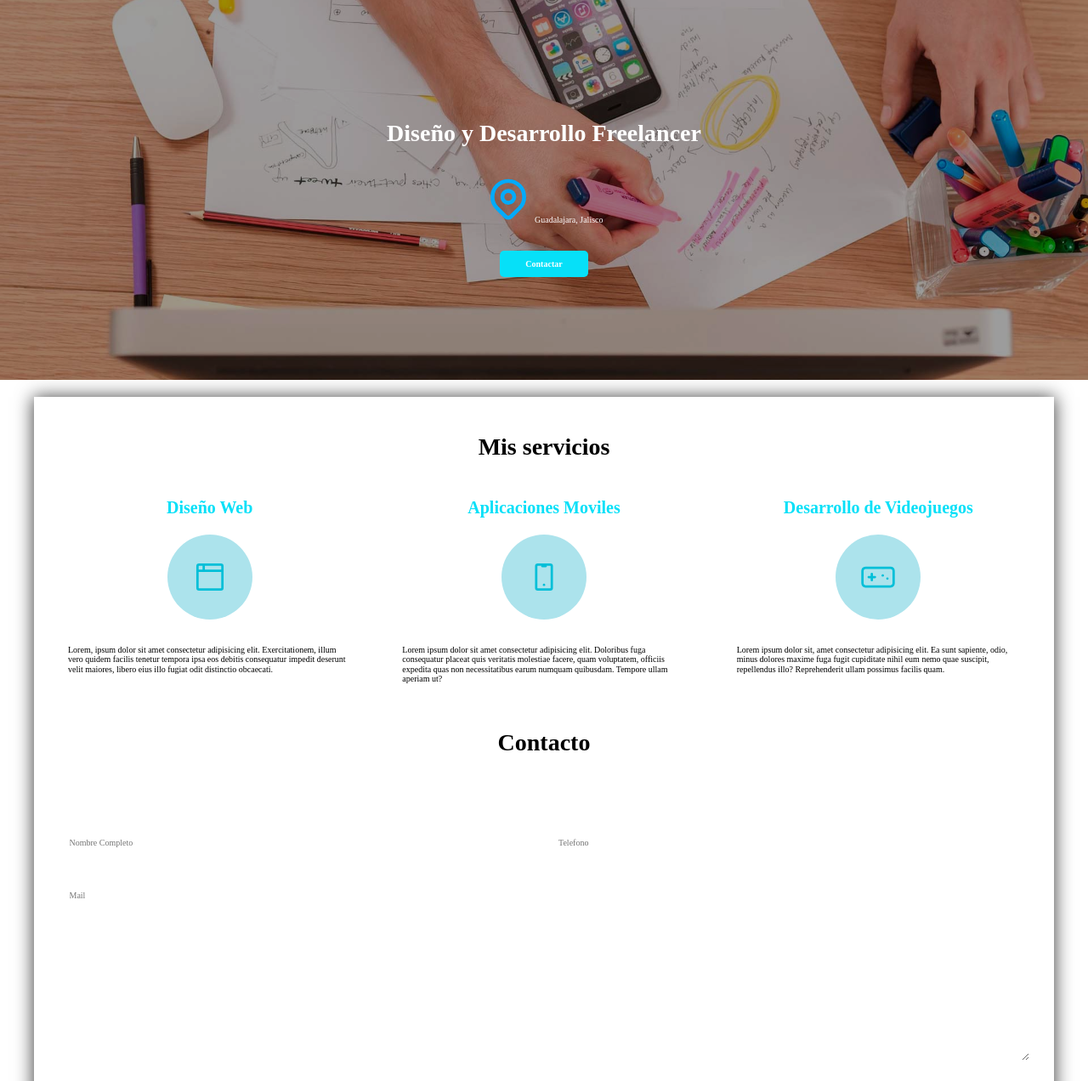
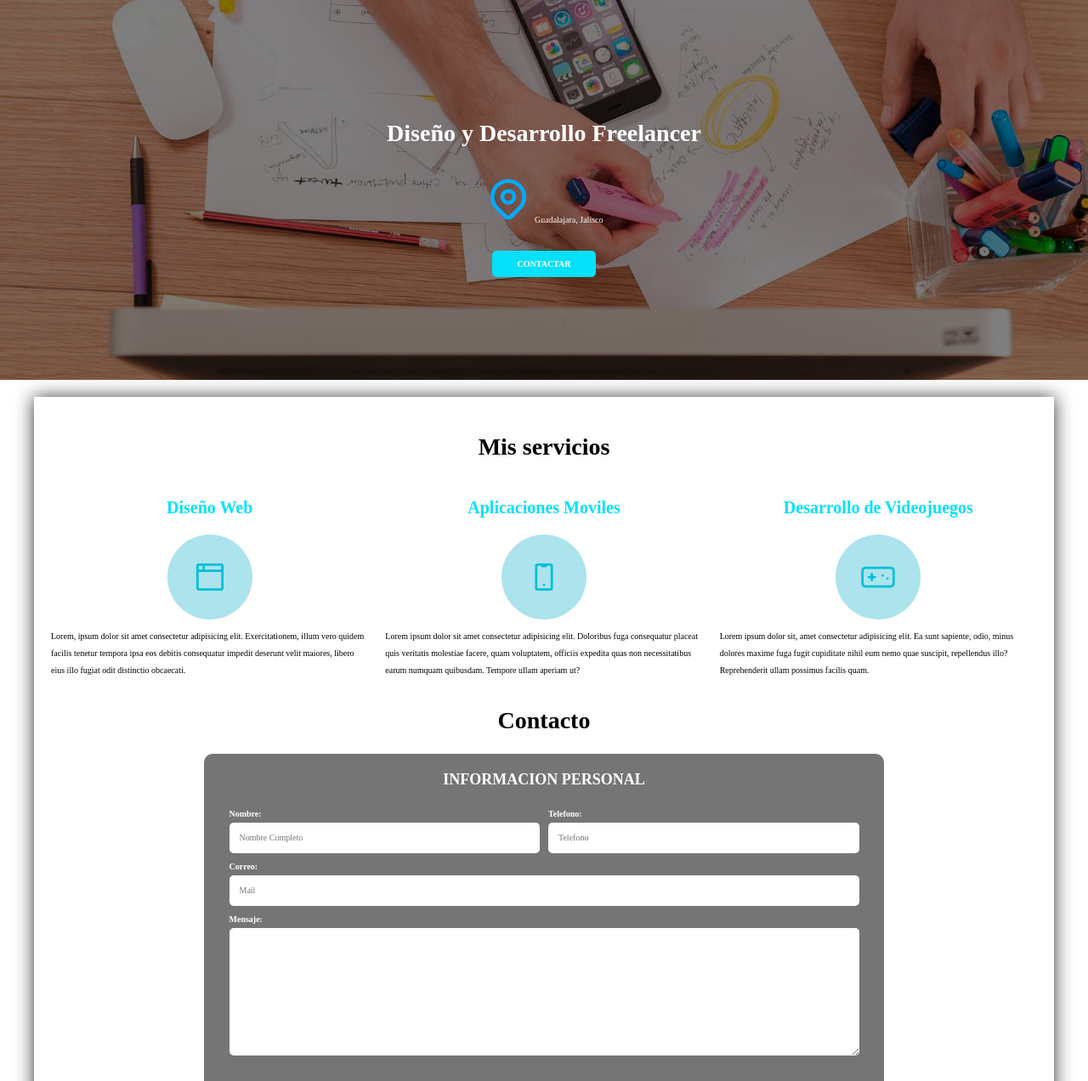
Before and after one commit to fabyornelas/freelance-proyecto, a plain HTML site: page index.html in a window 1280 px wide. Shown: the part 152-1424 px from the top of the page at 85% size. Drawn offline with Linux system fonts and the light colour scheme; a web font is replaced by a local one.

Commit message:
se modifica el index y css en la parte del formulario

```diff
--- a/css/styles.css
+++ b/css/styles.css
@@ -16,18 +16,13 @@ html{
   box-sizing: inherit;
 }
 
-.header{
-    text-align: center;
-}
 .body{
     font-size: 16px;
     font-family: 'Krub', sans-serif;
     background-image: linear-gradient(to top, #dfe9f3 0%, white 100%);
 }
-    h1 span {
-    font-size: 1.4rem;
-}
- h1{
+
+h1{
      font-size: 3.8rem;
 }
 h2{
@@ -49,11 +44,12 @@ h1,h2,h3{
     max-width: 120rem; /* 120rem = 1200px */
 }
 .boton{
-    background-color:var(--secundario);
+    background-color: var(--secundario);
     color: var(--blanco);
     padding: 1rem 3rem;
     margin-top: 2rem;
     text-decoration: none;
+    text-transform: uppercase;
     font-weight: bold;
     border-radius: 0.5rem;
     text-align: center;
@@ -84,7 +80,7 @@ h1,h2,h3{
 .navegacion-principal{
     display: flex;
     flex-direction: column;
-    align-items: center;
+    /*align-items: center*/
 
 }
 .navegacion-principal a{
@@ -121,7 +117,7 @@ h1,h2,h3{
 
 .contenido-hero{
 position: absolute;
-background-color: rgba(0, 0, 0, 0.39);
+background-color: rgba(0, 0, 0, 0.5);
 height: 100%;
 width: 100%;
 display: flex;
@@ -151,7 +147,7 @@ padding: 2rem;
 @media (min-width: 768px){
     .servicios{
     display: grid;
-    grid-template-columns: 1fr 1fr 1fr;
+    grid-template-columns: repeat(3, 1fr);
     column-gap: 2rem;
     }
 }
@@ -175,6 +171,12 @@ padding: 2rem;
     font-size: 2rem;
 }
 .servicio p{
+    line-height: 2rem;
+}
+.formulario{
+    background-color: var(--gris);
+    width: min(80rem, 100%);
+    margin: 0 auto;
     padding: 2rem;
     border-radius: 1rem;
 }
@@ -212,7 +214,7 @@ padding: 2rem;
 @media (min-width: 768px) {
     .contenedor-campos{
         display: grid;
-        grid-auto-columns:1fr 1fr;
+        grid-auto-columns:repeat(2, 1fr);
         grid-template-rows: auto auto;
         column-gap: 1rem;
     }
```
Also changed, not shown: index.html (+4 -3 lines).
